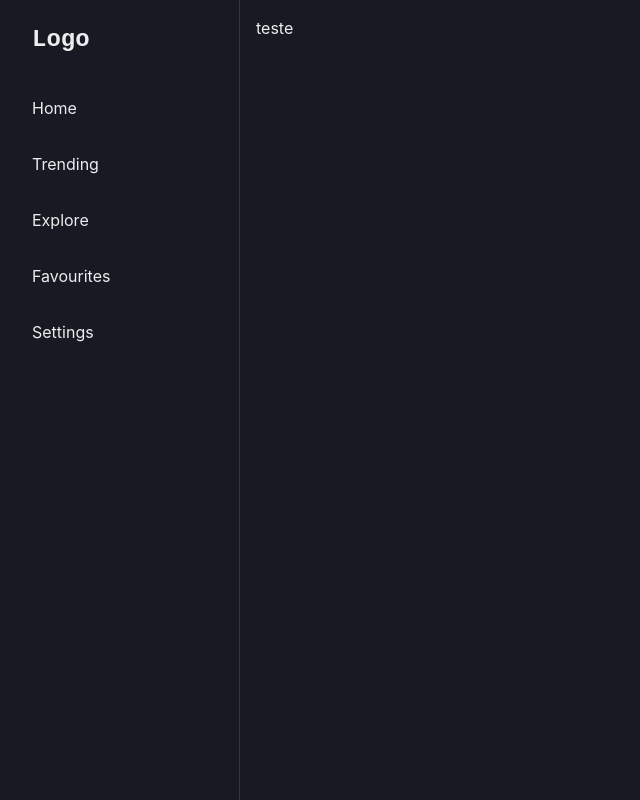
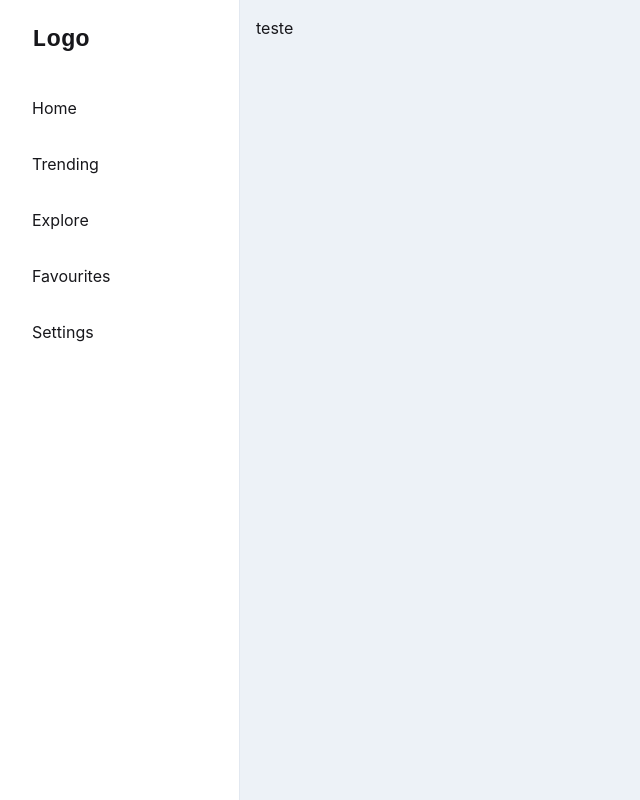
Before and after one commit to nextimecode/circuito-cidades, a Next.js app: page / in a window 1280 px wide. Shown: the whole page, without its empty margins (0-640 px from the left). Built offline with nearby package versions, Linux system fonts and the light colour scheme.

Commit message:
fix: initial color mode light

```diff
--- a/theme/colors.ts
+++ b/theme/colors.ts
@@ -1,7 +1,7 @@
 const colors = {
-  primary: '#4882F8',
+  primary: '#E53E3E',
   'primary-light': '#85d7ff',
-  'primary-dark': '#2D426D'
+  'primary-dark': '#C53030'
 }
 
 export default colors
--- a/theme/config.ts
+++ b/theme/config.ts
@@ -1,7 +1,7 @@
 import { ThemeConfig } from '@chakra-ui/react'
 
 const config : ThemeConfig = {
-  initialColorMode: 'dark',
+  initialColorMode: 'light',
   useSystemColorMode: false
 }
 
```
